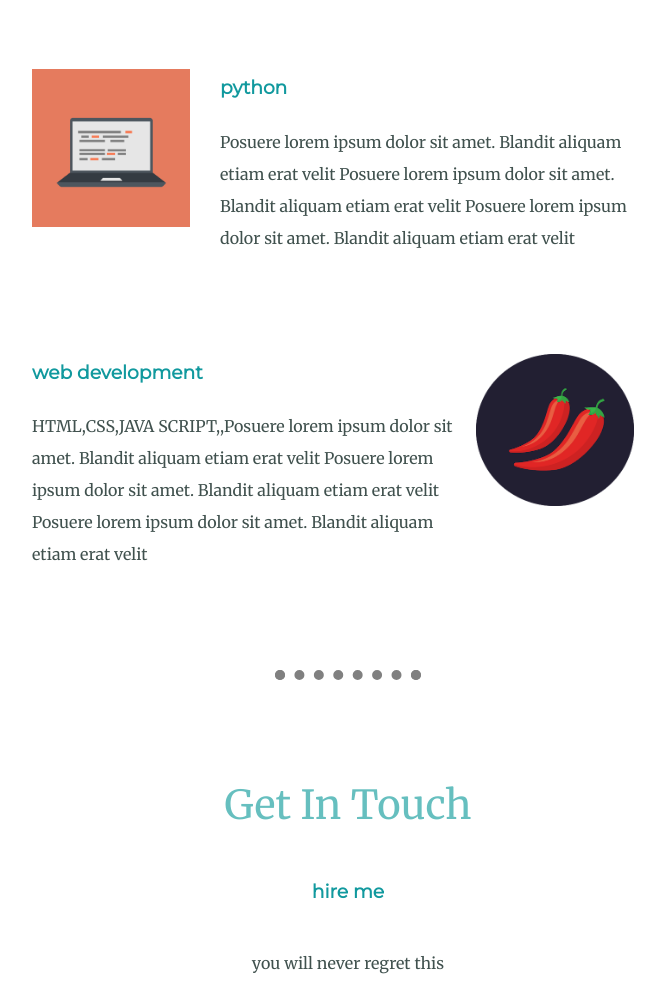
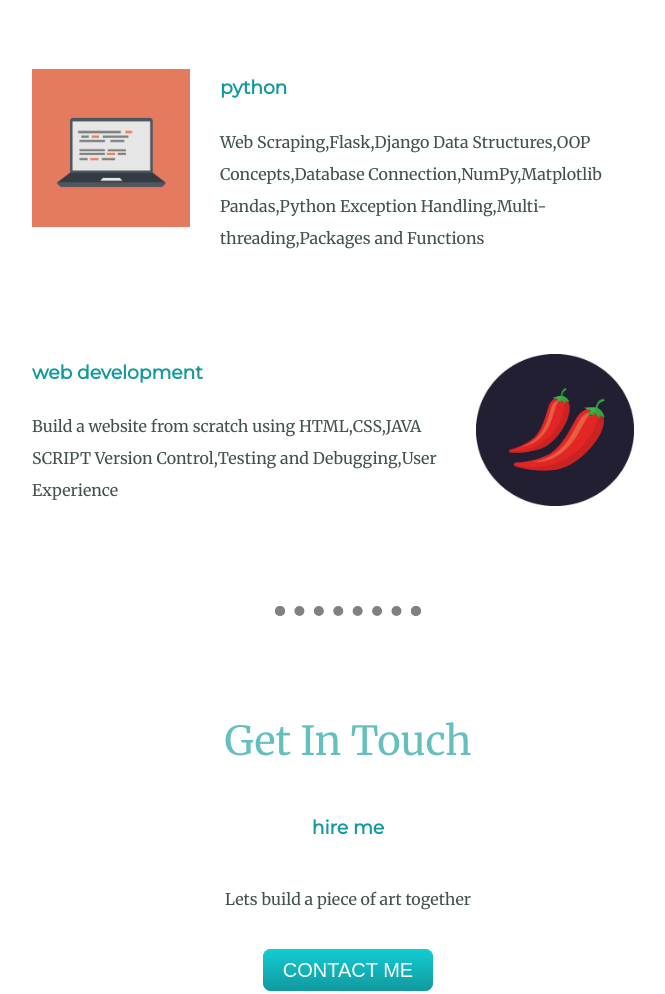
Before and after one commit to farhandar007/CV, a plain HTML site: page index.html in a window 1280 px wide. Shown: the part 1420-2414 px from the top of the page, without its empty margins (292-957 px from the left). Drawn offline with Linux system fonts and the light colour scheme.

Commit message:
Update index.html

```diff
--- a/index.html
+++ b/index.html
@@ -17,7 +17,7 @@
         <h1>I'm Farhan</h1>
         <h2>a programmer</h2>
         <img class="bottom-cloud" src="CSS - My Site Images/cloud.png" alt="cloud">
-        <img src="/CSS - My Site Images/mountain.png" alt="mountain">
+        <img src="CSS - My Site Images/mountain.png" alt="mountain">
 
 
 
@@ -35,17 +35,17 @@
           <div class="skill-row">
             <img class="skill-img" src="CSS - My Site Images/computer.png" alt="">
             <h3>python</h3>
-            <p>Posuere lorem ipsum dolor sit amet. Blandit aliquam etiam erat velit
-              Posuere lorem ipsum dolor sit amet. Blandit aliquam etiam erat velit
-              Posuere lorem ipsum dolor sit amet. Blandit aliquam etiam erat velit
+            <p>Web Scraping,Flask,Django
+                Data Structures,OOP Concepts,Database Connection,NumPy,Matplotlib
+                Pandas,Python Exception Handling,Multi-threading,Packages and Functions
+
             </p>
           </div>
           <div class="skill-row">
             <img class="skill-img2" src="CSS - My Site Images/chillies.png" alt="">
             <h3>web development</h3>
-            <p class="desc-web">HTML,CSS,JAVA SCRIPT,,Posuere lorem ipsum dolor sit amet. Blandit aliquam etiam erat velit
-              Posuere lorem ipsum dolor sit amet. Blandit aliquam etiam erat velit
-              Posuere lorem ipsum dolor sit amet. Blandit aliquam etiam erat velit
+            <p class="desc-web">Build a website from scratch using HTML,CSS,JAVA SCRIPT
+              Version Control,Testing and Debugging,User Experience
             </p>
           </div>
         </div>
@@ -53,7 +53,7 @@
         <div class="contact-me">
           <h2 class="contact">Get In Touch</h2>
           <h3 class="contact">hire me</h3>
-          <p class="contact">you will never regret this</p>
+          <p class="contact">Lets build a piece of art together</p>
           <a class="btn" href="mailto:fdar270@email.com">CONTACT ME</a>
         </div>
       </div>
```
